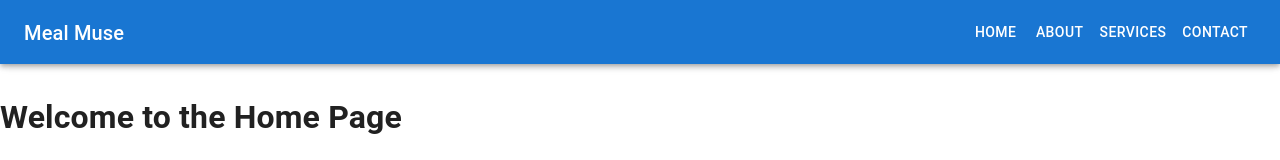
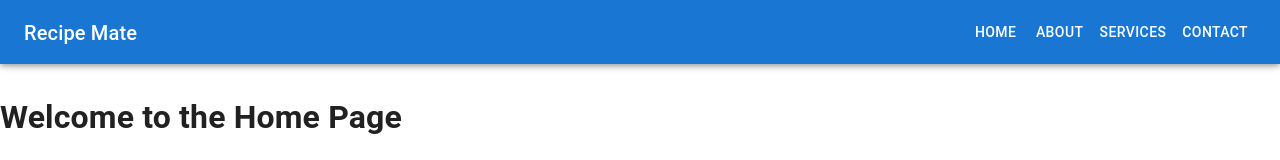
Before and after one commit to uocli/RecipeMate, a React (Create React App) app in the folder frontend/: page / in a window 1280 px wide. Shown: the top 160 px of the page. Built offline with nearby package versions, Linux system fonts and the light colour scheme.

Commit message:
Renamed the App to Recipe Mate

```diff
--- a/frontend/public/index.html
+++ b/frontend/public/index.html
@@ -21,7 +21,7 @@
       work correctly both with client-side routing and a non-root public URL.
       Learn how to configure a non-root public URL by running `npm run build`.
     -->
-    <title>Meal Muse</title>
+    <title>Recipe Mate</title>
 </head>
 <body>
 <noscript>You need to enable JavaScript to run this app.</noscript>
--- a/frontend/src/components/Header.js
+++ b/frontend/src/components/Header.js
@@ -73,7 +73,7 @@ const ResponsiveHeader = () => {
                             onClick={() => navigate("/")}
                             underline="none"
                         >
-                            Meal Muse
+                            Recipe Mate
                         </Link>
                     </Typography>
                     {!isMobile && (
```
